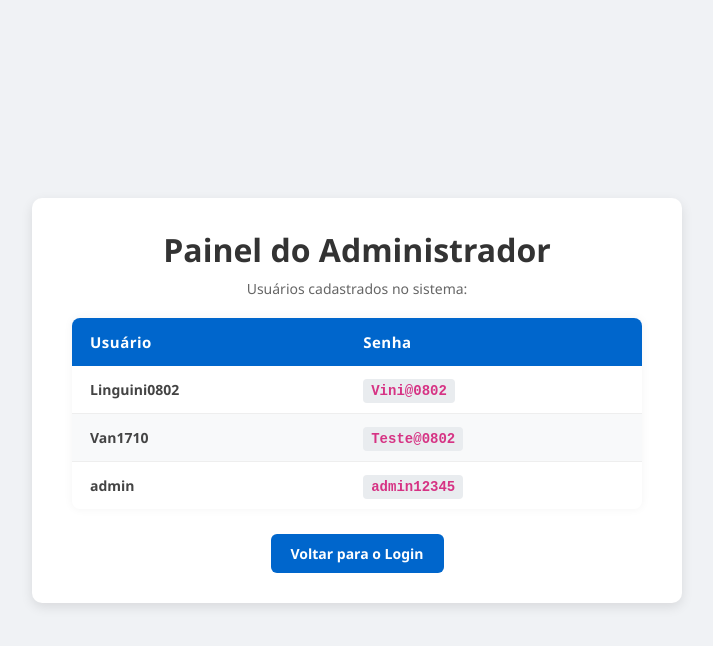
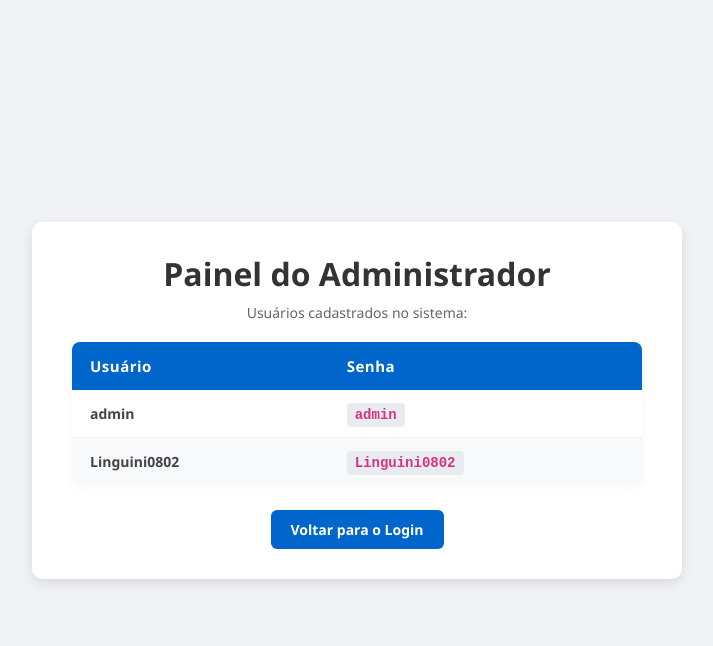
Before and after one commit to Linguini0802/Site-WEB, a Flask app: page /admin in a window 1280 px wide. Shown: the top 646 px of the page, without its empty margins (283-996 px from the left). Run offline with Flask 3, Linux system fonts and the light colour scheme.

Commit message:
Add files via upload

```diff
--- a/app.py
+++ b/app.py
@@ -8,6 +8,7 @@ cadastros = functions.carregar_dados()
 @app.route('/', methods=['GET', 'POST'])
 def login():
 
+    cadastros = functions.carregar_dados()
     mensagem_erro = False
 
     if request.method == 'POST':
@@ -20,6 +21,9 @@ def login():
             # Redireciona para a rota do dashboard se as credenciais estiverem corretas
             if usuario == 'admin':
                 return redirect(url_for('admin'))
+            elif usuario != 'admin':
+                mensagem_erro = "Você não tem permissão para acesar esse conteúdo!"
+                return render_template('login.html', erro=mensagem_erro)
             return redirect(url_for('dashboard', nome_usuario=usuario))
         else:
             mensagem_erro = "Usuário ou senha incorretos!"
--- a/cadastros.json
+++ b/cadastros.json
@@ -1,5 +1,4 @@
 {
-    "Linguini0802": "Vini@0802",
-    "Van1710": "Teste@0802",
-    "admin": "admin12345"
+    "admin": "admin",
+    "Linguini0802": "Linguini0802"
 }
--- a/functions.py
+++ b/functions.py
@@ -20,4 +20,4 @@ def carregar_dados():
         with open(caminho, "r", encoding="utf-8") as arquivo:
             return json.load(arquivo)
     except FileNotFoundError:
-        return {"Linguini0802": "Vini@0802"}
+        return {"admin": "admin"}
--- a/templates/login.html
+++ b/templates/login.html
@@ -137,6 +137,7 @@
 
             <button type="submit">Acessar</button><br>
             <a href="/cadaster">Faça seu cadastro.</a>
+            <button action="/admin" method="POST" type="submit">Acessar Modo ADM</button>
         </form>
     </div>
 
```
